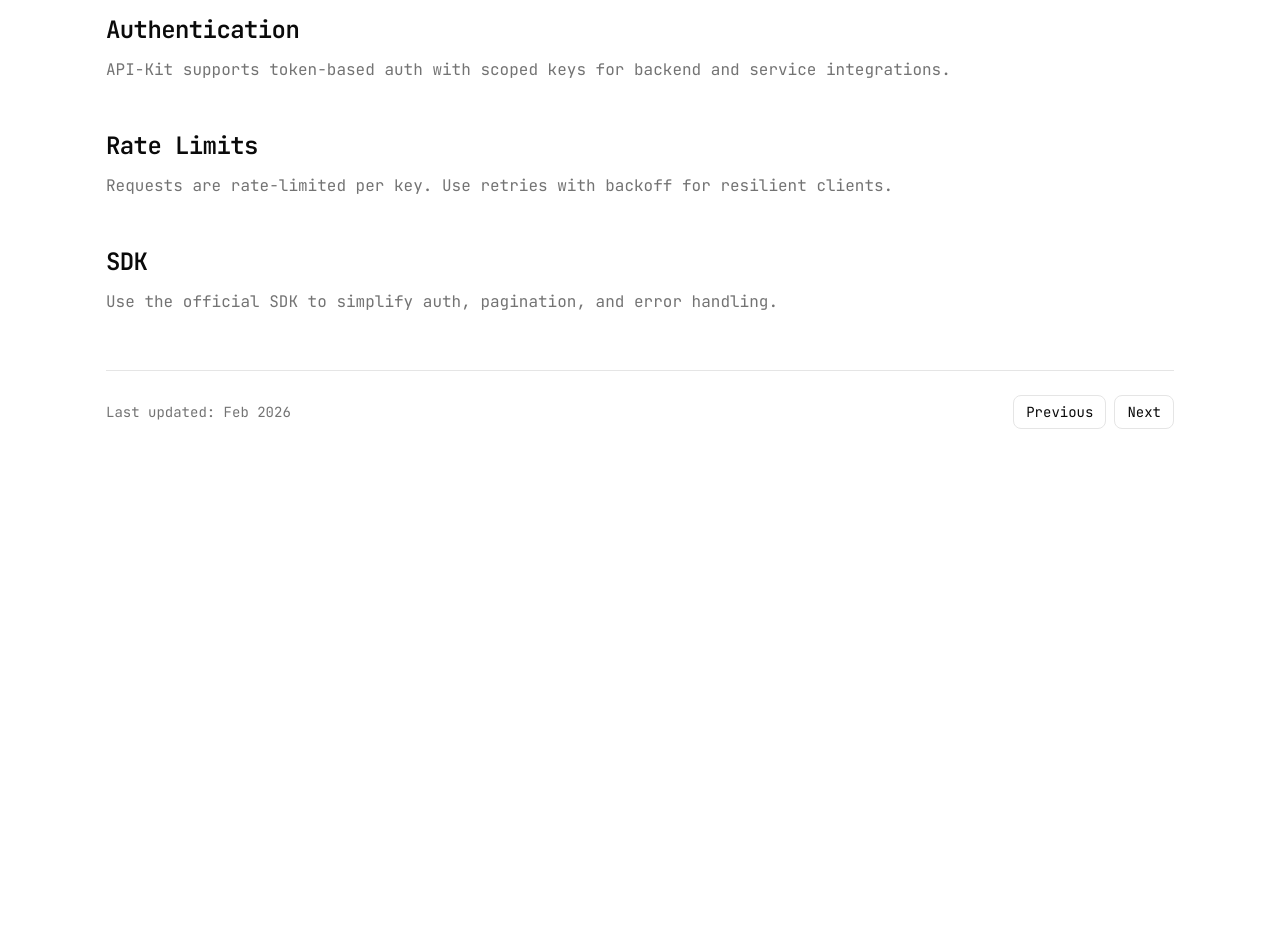
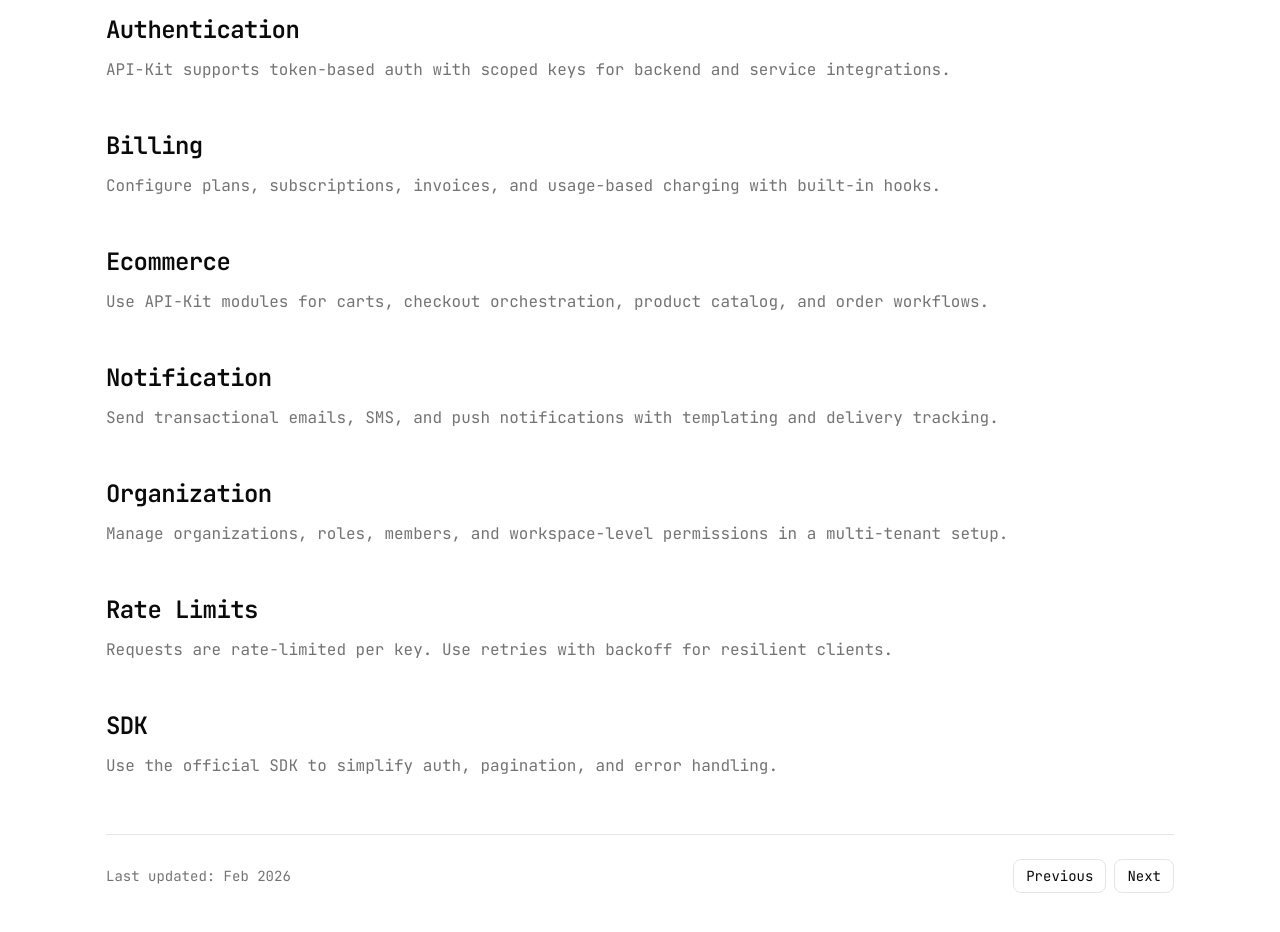
Before and after one commit to API-Kit-com/api-kit, a Next.js app: page /docs in a window 1280 px wide. Shown: the part 1360-2292 px from the top of the page. Before the commit the page ends 1829 px from the top, so only its background shows below. Built offline with nearby package versions, Linux system fonts and the light colour scheme.

Commit message:
refactor: move API-Kit modules into docs sidebar

```diff
--- a/app/docs/page.tsx
+++ b/app/docs/page.tsx
@@ -22,6 +22,10 @@ const sidebar = [
     title: "API-Kit",
     items: [
       { label: "Auth", href: "#auth" },
+      { label: "Billing", href: "#billing" },
+      { label: "Ecommerce", href: "#ecommerce" },
+      { label: "Notification", href: "#notification" },
+      { label: "Organization", href: "#organization" },
       { label: "Rate Limits", href: "#rate-limits" },
       { label: "SDK", href: "#sdk" },
     ],
@@ -35,6 +39,13 @@ const toc = [
   { label: "Routing", href: "#routing" },
   { label: "Data Fetching", href: "#data-fetching" },
   { label: "Deployment", href: "#deployment" },
+  { label: "Auth", href: "#auth" },
+  { label: "Billing", href: "#billing" },
+  { label: "Ecommerce", href: "#ecommerce" },
+  { label: "Notification", href: "#notification" },
+  { label: "Organization", href: "#organization" },
+  { label: "Rate Limits", href: "#rate-limits" },
+  { label: "SDK", href: "#sdk" },
 ];
 
 export default function DocsPage() {
@@ -152,6 +163,34 @@ npm run dev`}</code>
               </p>
             </section>
 
+            <section id="billing" className="mt-12 scroll-mt-24">
+              <h2 className="text-2xl font-semibold tracking-tight">Billing</h2>
+              <p className="mt-3 text-muted-foreground">
+                Configure plans, subscriptions, invoices, and usage-based charging with built-in hooks.
+              </p>
+            </section>
+
+            <section id="ecommerce" className="mt-12 scroll-mt-24">
+              <h2 className="text-2xl font-semibold tracking-tight">Ecommerce</h2>
+              <p className="mt-3 text-muted-foreground">
+                Use API-Kit modules for carts, checkout orchestration, product catalog, and order workflows.
+              </p>
+            </section>
+
+            <section id="notification" className="mt-12 scroll-mt-24">
+              <h2 className="text-2xl font-semibold tracking-tight">Notification</h2>
+              <p className="mt-3 text-muted-foreground">
+                Send transactional emails, SMS, and push notifications with templating and delivery tracking.
+              </p>
+            </section>
+
+            <section id="organization" className="mt-12 scroll-mt-24">
+              <h2 className="text-2xl font-semibold tracking-tight">Organization</h2>
+              <p className="mt-3 text-muted-foreground">
+                Manage organizations, roles, members, and workspace-level permissions in a multi-tenant setup.
+              </p>
+            </section>
+
             <section id="rate-limits" className="mt-12 scroll-mt-24">
               <h2 className="text-2xl font-semibold tracking-tight">Rate Limits</h2>
               <p className="mt-3 text-muted-foreground">
--- a/components/topbar.tsx
+++ b/components/topbar.tsx
@@ -35,8 +35,8 @@ export function TopBar() {
   return (
     <header className="fixed inset-x-0 top-0 z-40 border-b border-border bg-background/95 backdrop-blur-xl">
       <div className="mx-auto flex h-16 max-w-[1180px] items-center justify-between px-6 sm:px-8">
-        <Link href="/" className="flex items-center gap-2">
-          <span className="grid h-8 w-8 place-items-center rounded-lg bg-primary">
+        <div className="flex items-center gap-2">
+          <Link href="/" className="grid h-8 w-8 place-items-center rounded-lg bg-primary">
             <Image
               src="/api-kit.svg"
               alt="API-Kit logo"
@@ -45,9 +45,9 @@ export function TopBar() {
               className="h-5 w-5"
               priority
             />
-          </span>
+          </Link>
           <span className="text-sm font-semibold tracking-wide">API-Kit</span>
-        </Link>
+        </div>
 
         <nav className="hidden items-center gap-6 text-sm text-muted-foreground md:flex">
           {navItems.map((item) => (
```
